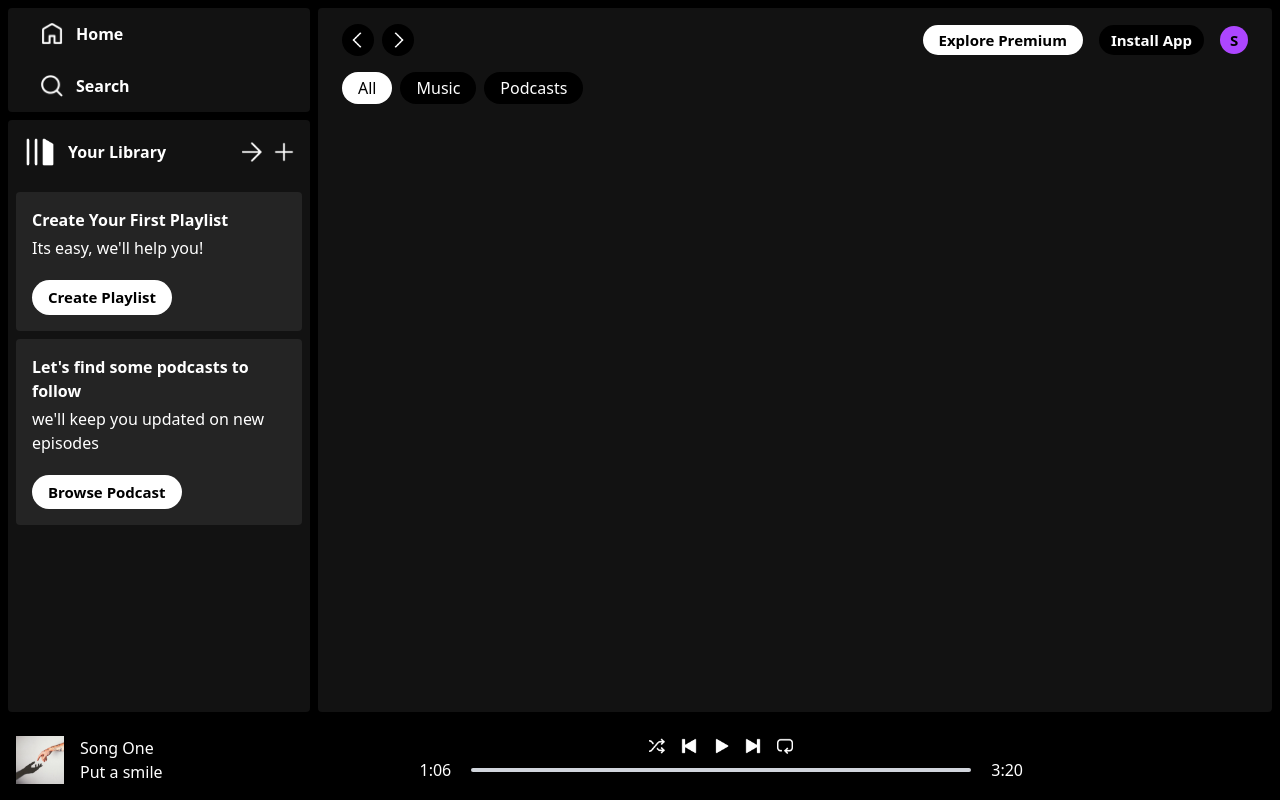
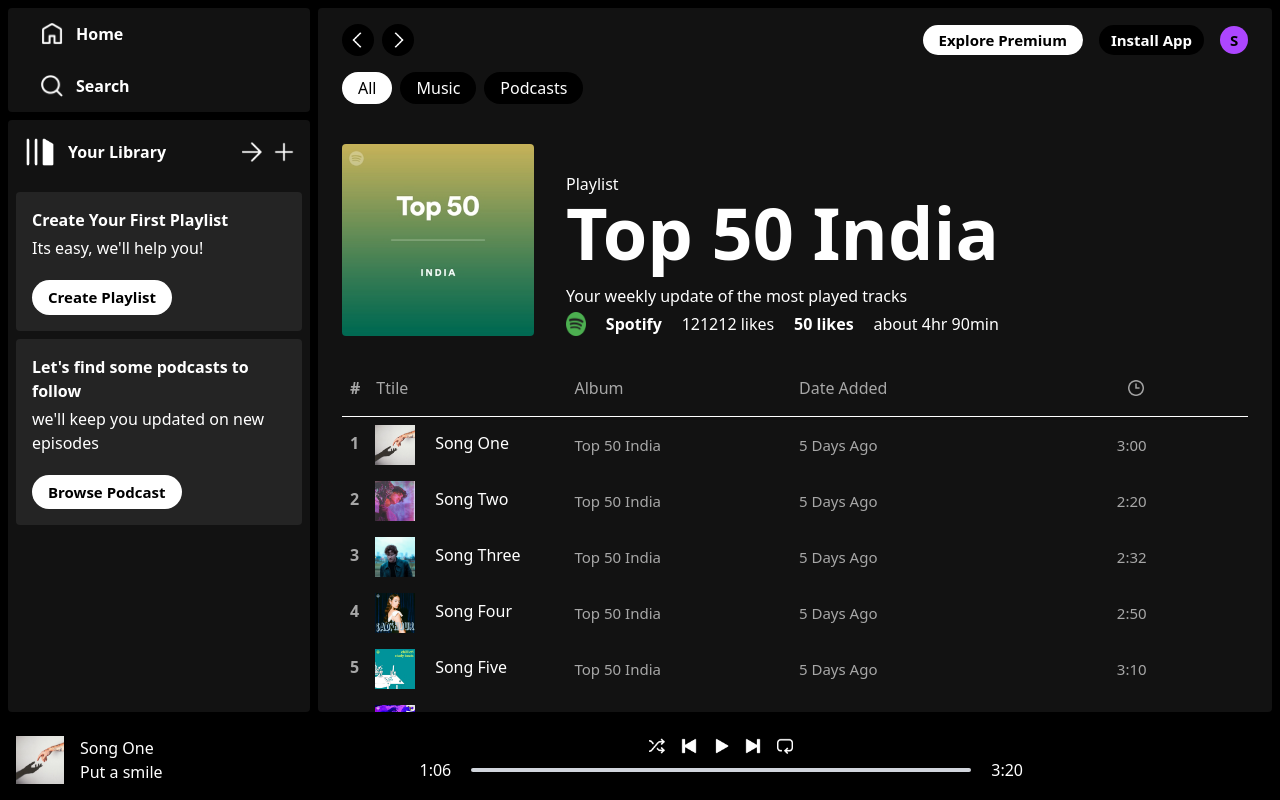
Before and after one commit to Shaikh-Suja-Rahaman/Shade-Music, a React (Vite) app in the folder shade/: page /album/1 in a window 1280 px wide. Built offline with nearby package versions, Linux system fonts and the light colour scheme.

Commit message:
Basic Player functioning

```diff
--- a/shade/src/App.jsx
+++ b/shade/src/App.jsx
@@ -1,10 +1,15 @@
-import {useState} from 'react'
+import {useState, useRef} from 'react'
 import Sidebar from './components/Sidebar'
 import Player from './components/Player'
 import './App.css'
 import Display from './components/Display'
+import { useContext } from 'react'
+import {PlayerContext} from "./context/PlayerContext"
 
 function App() {
+
+  const {audioRef, track} = useContext(PlayerContext);
+
   return (
     <>
       <div className='h-screen bg-black'>
@@ -13,6 +18,7 @@
           <Display/>
         </div>
         <Player/>
+        <audio ref={audioRef} src={track.file} preload='auto'></audio>
       </div>
     </>
   )
--- a/shade/src/components/Display.jsx
+++ b/shade/src/components/Display.jsx
@@ -1,11 +1,21 @@
-import React from 'react'
+import React, { useRef } from 'react'
 import DisplayHome from './DisplayHome'
-import {Routes, Route, Link} from 'react-router-dom'
+import {Routes, Route, Link, useLocation} from 'react-router-dom'
 import DisplayAlbum from './DisplayAlbum'
 
+
 const Display = () => {
+
+  const displayRef = useRef();
+  const location = useLocation()
+  console.log(location)
+  const isAlbum = location.pathname.includes("album")
+  const albumId = isAlbum ? location.pathname.split("/")[2] : "";
+  console.log(albumId)
+
+
   return (
-    <div className='w-[100%] m-2 px-6 pt-4 rounded bg-[#121212] text-white overflow-auto lg:w-[75%] lg:ml-0'>
+    <div ref={displayRef} className='w-[100%] m-2 px-6 pt-4 rounded bg-[#121212] text-white overflow-auto lg:w-[75%] lg:ml-0'>
       <Routes>
         <Route path='/' element={<DisplayHome/>}/>
         <Route path='/album/:id' element={<DisplayAlbum/>}/>
--- a/shade/src/components/DisplayAlbum.jsx
+++ b/shade/src/components/DisplayAlbum.jsx
@@ -1,15 +1,56 @@
 import React from 'react'
 import Navbar from './Navbar'
 import { useParams } from 'react-router-dom'
+import { albumsData, songsData } from '../assets/assets';
+import { assets } from '../assets/assets';
 
 const DisplayAlbum = () => {
 
   const {id} = useParams();
   console.log(id);
+  const albumData = albumsData[id];
+  console.log(albumData)
 
   return (
     <>
       <Navbar/>
+      <div className='mt-10 flex gap-8 flex-col md:flex-row md:items-end'>
+        <img className='w-48 rounded' src={albumData.image}/>
+        <div className='flex flex-col'>
+          <p>Playlist</p>
+          <h2 className='text-5xl font-bold mb-4 md:text-7xl'>{albumData.name}</h2>
+          <h4>{albumData.desc}</h4>
+          <p className='mt-1 flex justify-between'>
+            <img className='inline-block w-5' src={assets.spotify_logo}/>
+            <b>Spotify</b>
+            121212 likes
+            <b>50 likes</b>
+            about 4hr 90min
+          </p>
+
+        </div>
+      </div>
+      <div className='grid gird-cols-3 sm:grid-cols-4 mt-10 mb-4 pl-2 text-[#a7a7a7]'>
+        <p><b className='mr-4'>#</b>Ttile</p>
+        <p>Album</p>
+        <p className='hidden sm:block'>Date Added</p>
+        <img src={assets.clock_icon} className='m-auto w-4'/>
+      </div>
+      <hr/>
+      {
+        songsData.map((item, index)=>(
+          <div className='grid grid-cols-3 sm:grid-cols-4 gap-2 p-2 items-center text-[#a7a7a7] hover:bg-[#ffffff2b] cursor-pointer'>
+              <p className='text-white'>
+                <b className='mr-4 text-[#a7a7a7]'>{index+1}</b>
+                <img className='inline w-10 mr-5' src={item.image}/>
+                {item.name}
+              </p>
+              <p className='text-[15px]'>{albumData.name}</p>
+              <p className='text-[15px] hidden sm:block'>5 Days Ago</p>
+              <p className='text-[15px] text-center' >{item.duration}</p>
+          </div>
+        ))
+      }
     </>
   )
 }
--- a/shade/src/components/Navbar.jsx
+++ b/shade/src/components/Navbar.jsx
@@ -1,13 +1,17 @@
 import React from 'react'
 import { assets } from '../assets/assets'
+import { useNavigate } from 'react-router-dom'
 
 const Navbar = () => {
+
+  const navigate = useNavigate()
+
   return (
     <>
     <div className='w-full flex justify-between items-center font-semibold'>
       <div className='flex items-center gap-2'>
-        <img src={assets.arrow_left} alt="" className='w-8 bg-black p-2 rounded-2xl cursor-pointer'/>
-        <img src={assets.arrow_right} alt="" className='w-8 bg-black p-2 rounded-2xl cursor-pointer'/>
+        <img onClick={()=> navigate(-1)} src={assets.arrow_left} alt="" className='w-8 bg-black p-2 rounded-2xl cursor-pointer'/>
+        <img onClick={()=> navigate(1)} src={assets.arrow_right} alt="" className='w-8 bg-black p-2 rounded-2xl cursor-pointer'/>
       </div>
       <div className='flex items-center gap-4'>
         <p className='bg-white text-black cursor-pointer text-[15px] px-4 py-1 rounded-2xl hidden md:block'>Explore Premium</p>
--- a/shade/src/components/Player.jsx
+++ b/shade/src/components/Player.jsx
@@ -1,7 +1,11 @@
-import React from 'react'
+import React, { useContext } from 'react'
 import { assets, songsData } from '../assets/assets'
+import {PlayerContext} from '../context/PlayerContext'
 
 function Player() {
+
+  const {seekBar, seekBg, playStatus, play, pause} = useContext(PlayerContext)
+
   return (
     <div className='h-[10%] bg-black justify-between items-center flex pl-4 text-white'>
       <div className='hidden lg:flex items-center gap-4'>
@@ -15,15 +19,19 @@
         <div className='flex gap-4'>
           <img src={assets.shuffle_icon} className='w-4 cursor-pointer' alt=""/>
           <img src={assets.prev_icon} className='w-4 cursor-pointer' alt=""/>
-          <img src={assets.play_icon} className='w-4 cursor-pointer' alt=""/>
+          {playStatus
+          ? <img src={assets.pause_icon} onClick={pause} className='w-4 cursor-pointer' alt=""/>
+          : <img src={assets.play_icon} onClick={play} className='w-4 cursor-pointer' alt=""/>}
+
+
           <img src={assets.next_icon} className='w-4 cursor-pointer' alt=""/>
           <img src={assets.loop_icon} className='w-4 cursor-pointer' alt=""/>
         </div>
         <div className='flex items-center gap-5'>
 
           <p>1:06</p>
-          <div className='w-[60vw] max-w-[500px] bg-gray-300 rounded-full cursor-pointer'>
-            <hr className='h-1 border-none w-0 bg-green-800 rounded-full'/>
+          <div ref={seekBg} className='w-[60vw] max-w-[500px] bg-gray-300 rounded-full cursor-pointer'>
+            <hr ref={seekBar} className='h-1 border-none w-0 bg-green-800 rounded-full'/>
           </div>
           <p>3:20</p>
 
--- /dev/null
+++ b/shade/src/context/PlayerContext.jsx
@@ -0,0 +1,52 @@
+import {createContext, useRef, useState} from "react"
+import { songsData } from "../assets/assets";
+
+export const PlayerContext = createContext();
+
+const PlayerContextProvider = (props) =>{
+
+  const audioRef = useRef();
+  const seekBg = useRef();
+  const seekBar = useRef();
+
+  const [track, setTrack] = useState(songsData[0]) //first song
+  const [playStatus, setPlayStatus] = useState(false) //to know if its paused or not
+  const [time, setTime] = useState({
+
+    currentTime:{
+      seconds:0,
+      minutes: 0,
+    },
+    totalTime:{
+      seconds:0,
+      minutes: 0,
+    }
+
+  })
+
+  const play = () => {
+    audioRef.current.play();
+    setPlayStatus(true);
+  }
+  const pause = () => {
+    audioRef.current.pause();
+    setPlayStatus(false);
+  }
+
+  const contextValue = {
+      audioRef, seekBar, seekBg,
+      track, setTrack,
+      playStatus, setPlayStatus,
+      time, setTime,
+      play, pause
+
+  }
+
+  return(
+    <PlayerContext.Provider value = {contextValue}>
+      {props.children}
+    </PlayerContext.Provider>
+  )
+}
+
+export default PlayerContextProvider;
--- a/shade/src/main.jsx
+++ b/shade/src/main.jsx
@@ -3,11 +3,14 @@
 import './index.css'
 import App from './App.jsx'
 import {BrowserRouter } from 'react-router-dom'
+import PlayerContextProvider from './context/PlayerContext.jsx'
 
 createRoot(document.getElementById('root')).render(
   <StrictMode>
     <BrowserRouter>
+    <PlayerContextProvider>
       <App />
+      </PlayerContextProvider>
     </BrowserRouter>
   </StrictMode>,
 )
```
Also changed, not shown: shade/src/assets/assets.js (line endings or trailing spaces).
